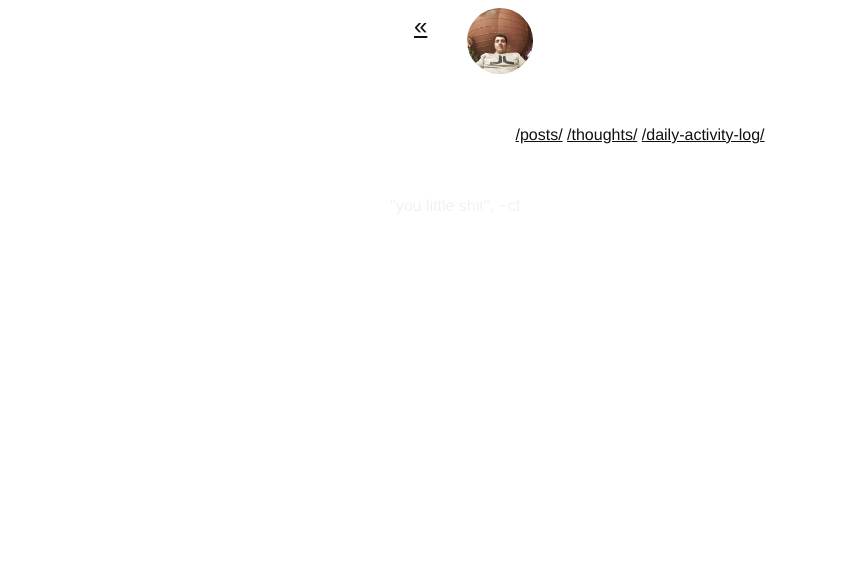
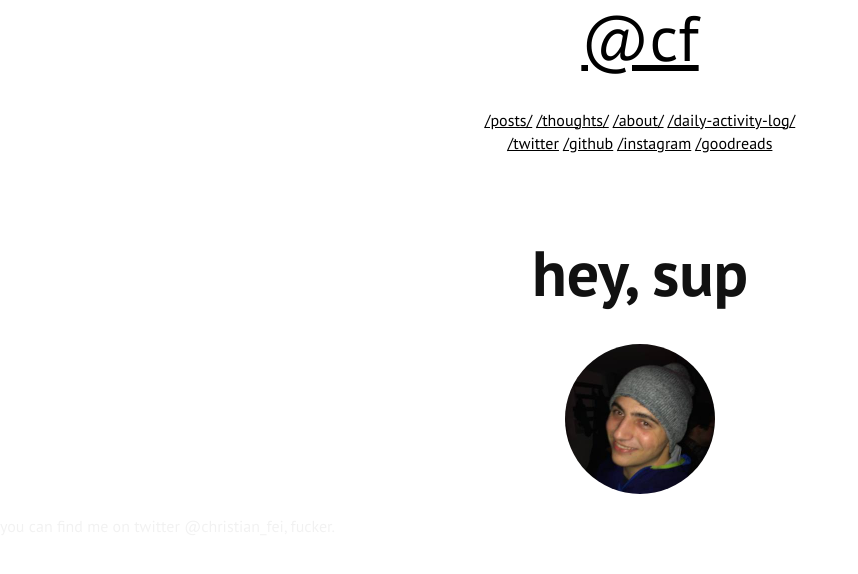
Before and after one commit to christian-fei/christian-fei.github.io-pandoc, a Jekyll site: the page built from index.html, in a window 1280 px wide. Shown: the top 574 px of the page, without its empty margins (0-858 px from the left). Built offline with Jekyll 4.4.1, drawn with Linux system fonts in a browser that asks for light colours; Markdown is read by kramdown in place of the engine named in the settings; the list of posts is cut into pages by our own code.

Commit message:
new layout

```diff
--- a/_layouts/default.html
+++ b/_layouts/default.html
@@ -11,7 +11,7 @@
     <meta name="MobileOptimized" content="320" />
     <meta name="viewport" content="width=device-width, initial-scale=1.0" />
 
-    <link rel="stylesheet" type="text/css" href="//fonts.googleapis.com/css?family=Merriweather:300,700,700italic,300italic|Open+Sans:700,400" />
+    <link href='https://fonts.googleapis.com/css?family=PT+Sans:400,700' rel='stylesheet' type='text/css'>
     <link rel="stylesheet" type="text/css" href="/assets/css/colors.min.css" />
     <link rel="stylesheet" type="text/css" href="/assets/css/main.css" />
   </head>
@@ -19,18 +19,23 @@
     <header class="ovh">
       <div class="content">
         <div class="ovh">
-          <a href="/" class="go-home btn fl">«</a>
-          <a href="/about" class="btn">
-            <img id="avatar" src="/assets/images/avatar.png"/>
-          </a>
           <div class="nav-links tac">
-            <a href="/posts/">/posts/</a>
-            <a href="/thoughts/">/thoughts/</a>
-            <a href="/daily-activity-log/" target="_blank">/daily-activity-log/</a>
+            <h1>
+              <a href="/">@cf</a>
+            </h1>
+            <div>
+              <a href="/posts/">/posts/</a>
+              <a href="/thoughts/">/thoughts/</a>
+              <a href="/about/">/about/</a>
+              <a href="/daily-activity-log/" target="_blank">/daily-activity-log/</a>
+            </div>
+            <div>
+              <a href="https://twitter.com/christian_fei" target="_blank">/twitter</a>
+              <a href="https://github.com/christian-fei" target="_blank">/github</a>
+              <a href="https://www.instagram.com/christianfei/" target="_blank">/instagram</a>
+              <a href="https://www.goodreads.com/user/show/38117692-christian-fei" target="_blank">/goodreads</a>
+            </div>
           </div>
-        </div>
-        <div class="fl">
-          <p id="fucking-slogan"></p>
         </div>
       </div>
     </header>
@@ -38,6 +43,10 @@
     <main>
       {{ content }}
     </main>
+
+    <div class="fl">
+      <p id="fucking-slogan"></p>
+    </div>
 
     <script type="text/javascript" src="/assets/js/echo.js"></script>
     <script type="text/javascript">
@@ -60,19 +69,16 @@
     </script>
     <script type="text/javascript">
       var fuckingSlogans = [
-        "this is my fucking blog",
-        "u offended, little shit?",
-        "go fuck yourself",
-        "fucking #?=+",
-        "wtf r u doin",
-        "refreshing like an asshole",
-        "you must be fun at bars",
-        "oh please tell me more about you",
-        "you can find me on twitter @fuckoff",
-        "you little shit",
+        "this is my fucking blog.",
+        "hi.",
+        "go fuck yourself.",
+        "wtf r u doin.",
+        "you must be fun at bars.",
+        "oh please tell me more about you.",
+        "you can find me on twitter @christian_fei, fucker.",
       ]
       var fuckingSloganIndex = Math.floor(Math.random()*fuckingSlogans.length)
-      document.getElementById('fucking-slogan').innerText = '"'+fuckingSlogans[fuckingSloganIndex]+'", ~cf'
+      document.getElementById('fucking-slogan').innerText = fuckingSlogans[fuckingSloganIndex]
     </script>
   </body>
 </html>
--- a/_layouts/post.html
+++ b/_layouts/post.html
@@ -3,7 +3,7 @@ layout: default
 ---
 
 <div class="content">
-  <div class="title">{{ page.title }}</div>
+  <h1 class="title">{{ page.title }}</h1>
   <time datetime="{{ page.date | date:"%Y-%m-%d" }}">
     {{ page.date | date_to_string }}
   </time>
--- a/assets/css/main.css
+++ b/assets/css/main.css
@@ -1,10 +1,47 @@
+html {font-size: 1em;}
+
+body {
+  font-family: 'PT Sans', 'Ubuntu', sans-serif;
+  font-size: 16px;
+  font-weight: 400;
+  line-height: 1.45;
+  color: #333;
+}
+
+p {margin-bottom: 1.3em;}
+
+h1, h2, h3, h4 {
+  margin: 1.414em 0 0.5em;
+  font-weight: bold;
+  line-height: 1.2;
+}
+
+h1 {
+  margin-top: 0;
+  font-size: 3.998em;
+}
+
+h2 {font-size: 2.827em;}
+
+h3 {font-size: 1.999em;}
+
+h4 {font-size: 1.414em;}
+
+small, .font_small {font-size: 0.707em;}
+
 a {
-  color: inherit;
   text-decoration: underline !important;
+  font-weight: bold;
+  color: #257C92;
+  color: black;
+}
+
+.nav-links a {
+  font-weight: normal;
 }
 
 .content {
-  max-width: 500px;
+  max-width: 700px;
   margin: 0 auto;
 }
 
@@ -20,19 +57,10 @@ header {
   margin-bottom: 300px;
 }
 
-.post .title {
-  font-weight: bold;
-  display: block;
-}
-
 main img {
   display: block;
   max-width: 100%;
-}
-
-h1, h2, h3, h4, h5, h6 {
-  font-size: 1em;
-  font-weight: bold;
+  margin: auto;
 }
 
 .go-home {
@@ -47,12 +75,6 @@ h1, h2, h3, h4, h5, h6 {
   float: left;
 }
 
-#avatar {
-  display: block;
-  width: 66px;
-  border-radius: 50%;
-}
-
 #fucking-slogan {
   margin: 0;
   margin-top: 1.3em;
@@ -63,15 +85,11 @@ h1, h2, h3, h4, h5, h6 {
   opacity: 1;
 }
 
-.btn {
-  display: inline-block;
-  padding: 0.5em 1em;
-}
 .tac {
   text-align: center;
 }
 
-.nav-links {
-  margin-top: 2em;
-  margin-bottom: 2em;
+#avatar-ss {
+  width: 150px;
+  border-radius: 50%;
 }
--- a/index.html
+++ b/index.html
@@ -1,3 +1,24 @@
 ---
 layout: default
 ---
+
+<div class="content">
+  <h1 class="tac">hey, sup</h1>
+  <img src="assets/images/ss/1.jpg" id="avatar-ss">
+</div>
+
+<script type="text/javascript">
+  var avatarSS = document.getElementById('avatar-ss')
+  var hovering = false
+  avatarSS.addEventListener('mouseover', function(){ hovering = true })
+  avatarSS.addEventListener('mouseout', function(){ hovering = false })
+  var imagesPath = 'assets/images/ss/'
+  var imagesExt = '.jpg'
+  var images = ['1','2','3','4','6','8']
+  var currentImageIndex = 0
+  setInterval(function(){
+    if( hovering ) { return }
+    avatarSS.setAttribute('src', imagesPath + images[currentImageIndex%(images.length-1)] + imagesExt)
+    currentImageIndex++
+  }, 1000/60)
+</script>
--- a/posts.html
+++ b/posts.html
@@ -8,7 +8,9 @@ permalink: /posts/
   {%if post.category == 'posts'%}
   <article class="post">
     <div class="content">
-      <a class="title" href="{{ post.url }}">{{ post.title }}</a>
+      <h1 class="title">
+        <a href="{{ post.url }}">{{ post.title }}</a>
+      </h1>
       <time datetime="{{ post.date | date:"%Y-%m-%d" }}">
         {{ post.date | date_to_string }}
       </time>
--- a/thoughts.html
+++ b/thoughts.html
@@ -8,7 +8,9 @@ permalink: /thoughts/
   {%if post.category == 'thoughts'%}
   <article class="post">
     <div class="content">
-      <a class="title" href="{{ post.url }}">{{ post.title }}</a>
+      <h1 class="title">
+        <a href="{{ post.url }}">{{ post.title }}</a>
+      </h1>
       <time datetime="{{ post.date | date:"%Y-%m-%d" }}">
         {{ post.date | date_to_string }}
       </time>
```
Also changed, not shown: assets/images/avatar.png, assets/images/avatar@2x.png, assets/images/kasper-theme-index.png (deleted), assets/images/kasper-theme-post.png (deleted), assets/images/profile.png (deleted), assets/images/ss/1.jpg (added), assets/images/ss/2.jpg (added), assets/images/ss/3.jpg (added), assets/images/ss/4.jpg (added), assets/images/ss/6.jpg (added), assets/images/ss/8.jpg (added), assets/js/instafeed.min.js (added).
